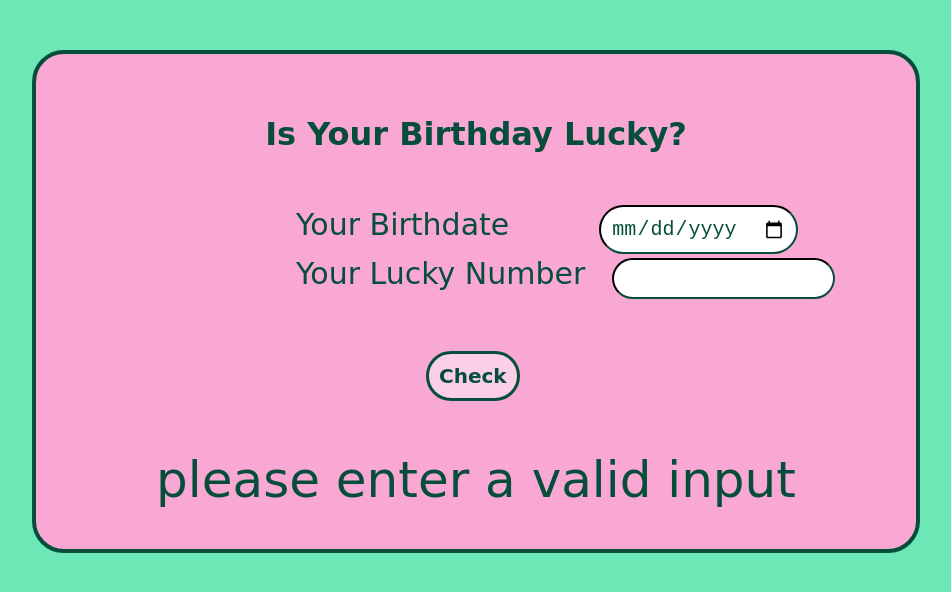
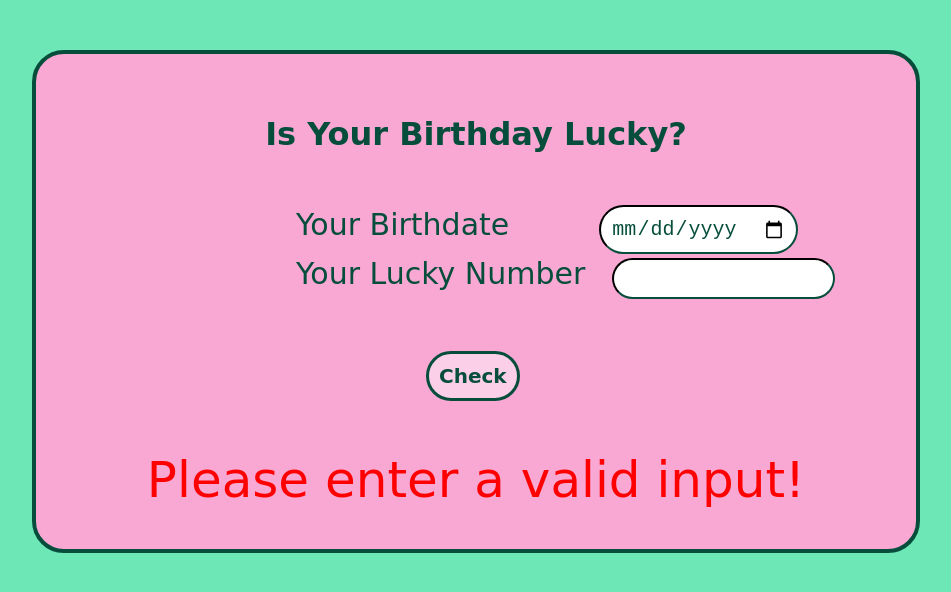
Before and after one commit to niyatinehal/is-your-birthday-lucky, a plain HTML site: page index.html in a window 1280 px wide. Both pictures are taken after a click on the button "Check". Shown: the whole page, without its empty margins (226-1177 px from the left). Drawn offline with Linux system fonts and the light colour scheme; a web font is replaced by a local one.

Commit message:
minor fixes

```diff
--- a/app.js
+++ b/app.js
@@ -25,13 +25,22 @@ function luckyBirthdateOrNot(sum, luckyNumber){
 function checkBirthdateIsLucky(){
     const dob= birthdate.value;
     const number= luckyNumber.value;
-    if(!dob || !luckyNumber)
+    if(dob && number)
     {
-        outerText.innerText="please enter a valid input";
-    }else{
+    //     if(!dob || !luckyNumber)
+    // {
+    //     outerText.innerText="please enter a valid input";
+    // }
+
         const sum= calculateSum(dob);
     luckyBirthdateOrNot(sum, luckyNumber.value);
+
     }
+    else{
+        outerText.style.color="red";
+        outerText.innerText="Please enter a valid input!";
+    }
+
 
 }
 
--- a/index.html
+++ b/index.html
@@ -4,7 +4,7 @@
     <meta charset="UTF-8">
     <meta http-equiv="X-UA-Compatible" content="IE=edge">
     <meta name="viewport" content="width=device-width, initial-scale=1.0">
-    <title>Is yiur birthday lucky?</title>
+    <title>Is your birthday lucky?</title>
     <link rel="stylesheet" href="style.css">
 </head>
 <body>
```
